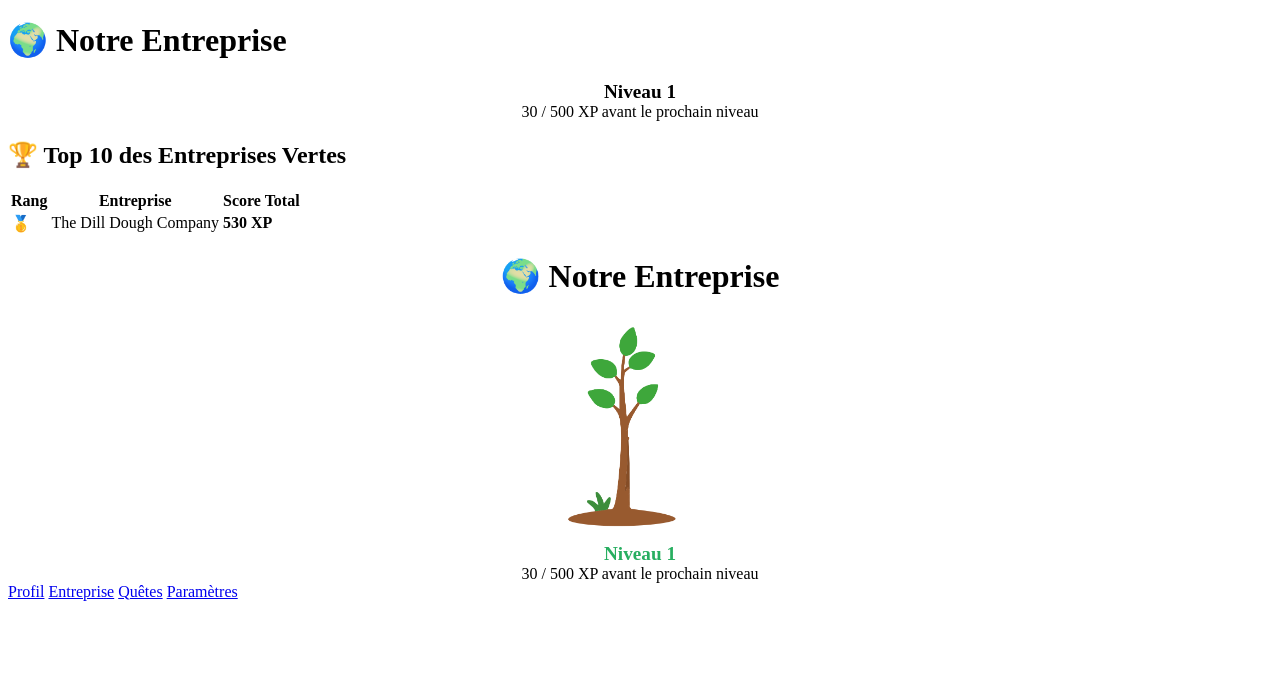
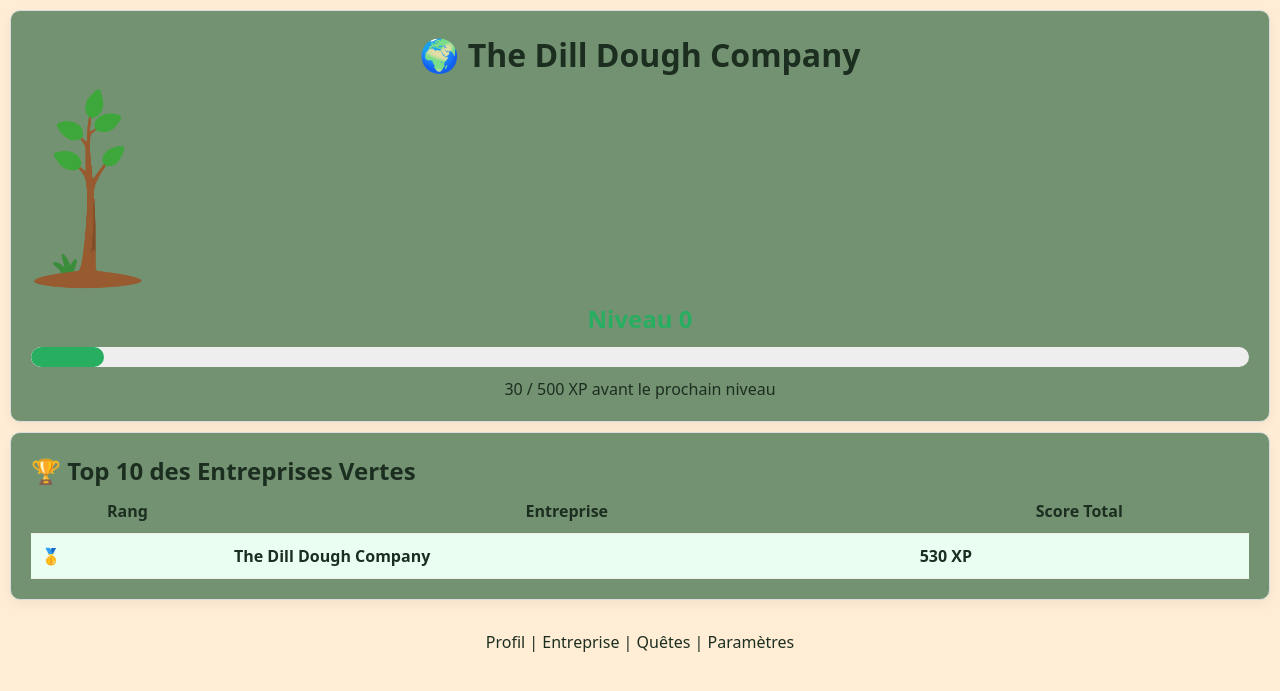
Before and after one commit to BabaYagaby/Work4GreenSite, a PHP site: page /company.php in a window 1280 px wide. Shown: the top 691 px of the page. Run offline with PHP 8.4, Linux system fonts and the light colour scheme; a user stored in the database is signed in; data comes from the database, SQL or seed files in the repository.

Commit message:
fix company.php

```diff
--- a/company.php
+++ b/company.php
@@ -8,49 +8,53 @@ if (!isset($_SESSION['user_id'])) {
 }
 
 $user_id = $_SESSION['user_id'];
-$my_company_id = $_SESSION['company_id'];
+$my_company_id = $_SESSION['company_id'] ?? 0;
+
+// Initialisation des variables pour éviter les erreurs "Undefined variable"
+$xp_entreprise = 0;
+$niveau_calcule = 0;
+$nom_ma_boite = "Aucune entreprise";
+$classementEntreprises = [];
 
 // 1. Infos du membre connecté
 $reqPerso = $bdd->prepare("SELECT xp, firstname FROM users WHERE id = :id");
 $reqPerso->execute(['id' => $user_id]);
 $user = $reqPerso->fetch();
 
-// 2. XP Totale de l'entreprise (Somme)
-$xp_entreprise = 0;
+// 2. Récupération des données de l'entreprise
 if ($my_company_id > 0) {
-    $reqTotal = $bdd->prepare("SELECT SUM(xp) as total_xp_boite FROM users WHERE company_id = :comp_id");
-    $reqTotal->execute(['comp_id' => $my_company_id]);
-    $res = $reqTotal->fetch();
-    $xp_entreprise = $res['total_xp_boite'] ?? 0;
+    // Requête pour l'entreprise de l'utilisateur
+    $reqBoite = $bdd->prepare("SELECT companyname, xp, level FROM company WHERE id = :id");
+    $reqBoite->execute(['id' => $my_company_id]);
+    $infoBoite = $reqBoite->fetch();
 
-    // 3. CLASSEMENT DES MEMBRES (Leaderboard)
-    $reqLeader = $bdd->query("SELECT companyname, xp FROM company ORDER BY xp DESC LIMIT 10");
-    $classementEntreprises = $reqLeader->fetchAll();
-
-    // On récupère aussi le nom de l'entreprise de l'utilisateur pour la mettre en valeur
-    $reqNomCo = $bdd->prepare("SELECT companyname FROM company WHERE id = :id");
-    $reqNomCo->execute(['id' => $my_company_id]);
-    $ma_boite = $reqNomCo->fetch();
-    $nom_ma_boite = $ma_boite['companyname'] ?? "";
+    if ($infoBoite) {
+        $nom_ma_boite = $infoBoite['companyname'];
+        $xp_entreprise = (int)$infoBoite['xp'];
+        $niveau_calcule = (int)$infoBoite['level'];
     }
 
-// 4. Calculs Barre de niveau Entreprise
+    // Requête pour le Top 10 des entreprises
+    $reqLeader = $bdd->query("SELECT companyname, xp FROM company ORDER BY xp DESC LIMIT 10");
+    $classementEntreprises = $reqLeader->fetchAll(PDO::FETCH_ASSOC);
+}
+
+// 3. Calculs de progression
 $xp_par_niveau = 500;
-$niveau_calcule = floor($xp_entreprise / $xp_par_niveau);
 $progression = $xp_entreprise % $xp_par_niveau;
 $pourcentage = ($progression / $xp_par_niveau) * 100;
-$image_arbre = "arbre_petit.png"; // Par défaut
 
-if ($niveau_calcule >= 15) {
-    $image_arbre = "foret.png"; // Optionnel : si tu veux un stade encore après
-} elseif ($niveau_calcule >= 10) {
+// 4. Choix de l'image de l'arbre
+if ($niveau_calcule >= 10) {
+    // Niveau 10 et plus (10 à 14, 15, etc.)
     $image_arbre = "arbre3.png";
 } elseif ($niveau_calcule >= 5) {
+    // Niveau 5 à 9
     $image_arbre = "arbre2.png";
 } else {
+    // Niveau 0 à 4
     $image_arbre = "arbre1.png";
 }
-
 ?>
 
 <!DOCTYPE html>
@@ -58,18 +62,33 @@ if ($niveau_calcule >= 15) {
 <head>
     <meta charset="UTF-8">
     <title>Work4Green - Entreprise</title>
-
+    <link rel="stylesheet" href="work4green.css">
+    <style>
+        .card { border: 1px solid #ddd; padding: 20px; margin: 10px; border-radius: 10px; }
+        .progress-bg { background: #eee; width: 100%; height: 20px; border-radius: 10px; overflow: hidden; margin: 10px 0; }
+        .progress-fill { background: #27ae60; height: 100%; transition: width 0.5s; }
+        .current-user { background-color: #eafff2; font-weight: bold; }
+        .leaderboard { width: 100%; border-collapse: collapse; }
+        .leaderboard td, .leaderboard th { padding: 10px; border-bottom: 1px solid #eee; }
+    </style>
 </head>
 <body>
 
-    <div class="card">
-        <h1>🌍 Notre Entreprise</h1>
-        <div style="text-align:center; font-size: 1.2em; font-weight: bold;">Niveau <?= $niveau_calcule ?></div>
+    <div class="card" style="text-align: center;">
+        <h1>🌍 <?= htmlspecialchars($nom_ma_boite) ?></h1>
+
+        <div class="tree-container">
+            <img src="images/<?= $image_arbre ?>" alt="Évolution" style="width: 150px; height: auto; margin-bottom: 10px;">
+        </div>
+
+        <div style="font-size: 1.5em; font-weight: bold; color: #27ae60;">
+            Niveau <?= $niveau_calcule ?>
+        </div>
 
         <div class="progress-bg">
-            <div class="progress-fill"></div>
+            <div class="progress-fill" style="width: <?= $pourcentage ?>%;"></div>
         </div>
-        <p style="text-align:center; margin:0;"><?= $progression ?> / <?= $xp_par_niveau ?> XP avant le prochain niveau</p>
+        <p style="margin:0;"><?= $progression ?> / <?= $xp_par_niveau ?> XP avant le prochain niveau</p>
     </div>
 
     <div class="card">
@@ -85,12 +104,12 @@ if ($niveau_calcule >= 15) {
             <tbody>
                 <?php
                 $rank = 1;
-                foreach($classementEntreprises as $entreprise):
-                    // On vérifie si c'est l'entreprise de l'utilisateur pour mettre une couleur
-                    $est_mon_entreprise = ($entreprise['companyname'] == $nom_ma_boite);
+                if (!empty($classementEntreprises)):
+                    foreach($classementEntreprises as $entreprise):
+                        $est_mon_entreprise = ($entreprise['companyname'] == $nom_ma_boite);
                 ?>
                     <tr class="<?= $est_mon_entreprise ? 'current-user' : '' ?>">
-                        <td class="rank">
+                        <td>
                             <?php
                             if($rank == 1) echo "🥇";
                             elseif($rank == 2) echo "🥈";
@@ -101,32 +120,18 @@ if ($niveau_calcule >= 15) {
                         <td><?= htmlspecialchars($entreprise['companyname']) ?></td>
                         <td><strong><?= $entreprise['xp'] ?> XP</strong></td>
                     </tr>
-                <?php $rank++; endforeach; ?>
+                <?php $rank++; endforeach;
+                else: ?>
+                    <tr><td colspan="3">Aucun classement disponible.</td></tr>
+                <?php endif; ?>
             </tbody>
         </table>
     </div>
 
-    <div class="card" style="text-align: center;">
-        <h1>🌍 Notre Entreprise</h1>
-
-        <div class="tree-container">
-            <img src="images/<?= $image_arbre ?>" alt="Évolution de l'entreprise" style="width: 150px; height: auto; margin-bottom: 10px;">
-        </div>
-
-        <div style="font-size: 1.2em; font-weight: bold; color: #27ae60;">
-            Niveau <?= $niveau_calcule ?>
-        </div>
-
-        <div class="progress-bg">
-            <div class="progress-fill" style="width: <?= $pourcentage ?>%;"></div>
-        </div>
-        <p style="margin:0;"><?= $progression ?> / <?= $xp_par_niveau ?> XP avant le prochain niveau</p>
-    </div>
-
-    <footer class="boutons">
-        <a href="profile.php">Profil</a>
-        <a href="company.php">Entreprise</a>
-        <a href="quests.php">Quêtes</a>
+    <footer class="boutons" style="text-align:center; padding: 20px;">
+        <a href="profile.php">Profil</a> |
+        <a href="company.php">Entreprise</a> |
+        <a href="quests.php">Quêtes</a> |
         <a href="options.php">Paramètres</a>
     </footer>
 
```
